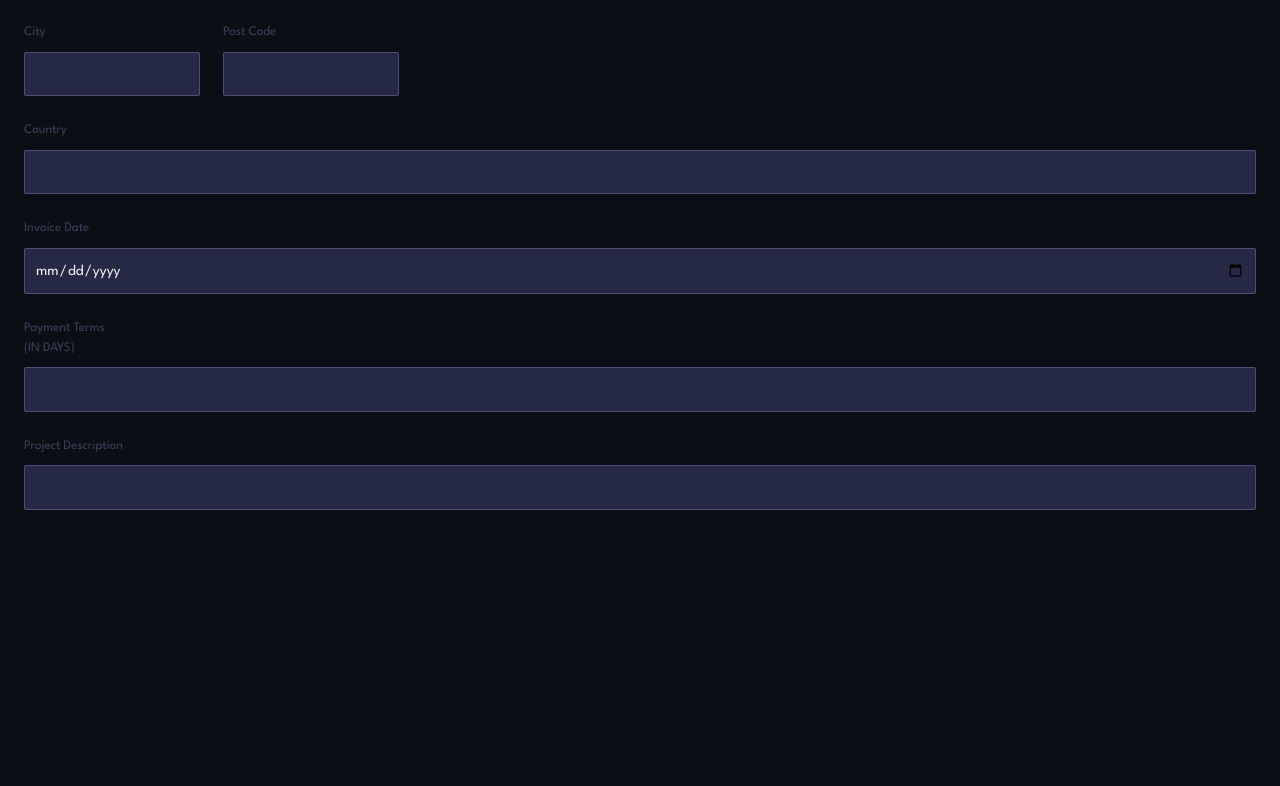
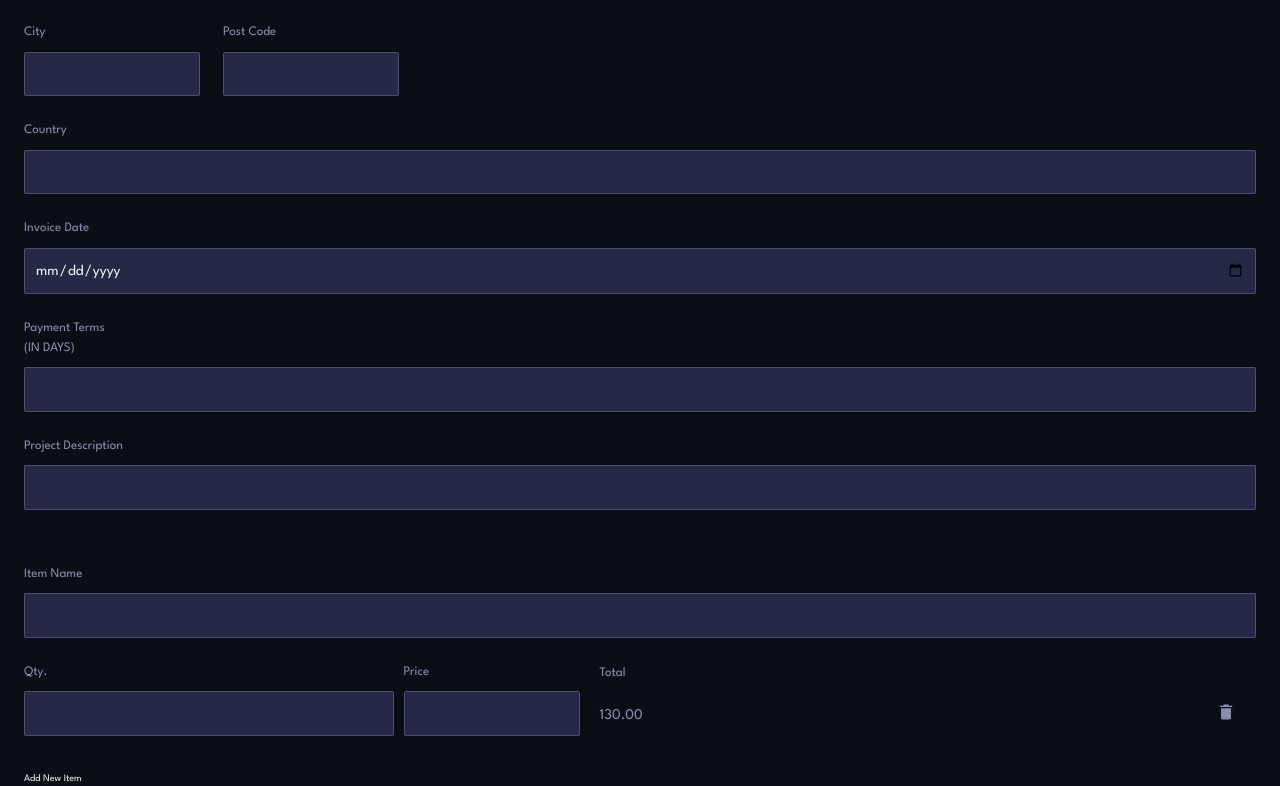
Before and after one commit to Davetech101/invoice-app, a Next.js app: page /create-invoice in a window 1280 px wide. Shown: the part 881-1667 px from the top of the page. Before the commit the page ends 1416 px from the top, so only its background shows below. Built offline with nearby package versions, Linux system fonts and the light colour scheme.

Commit message:
invoice form

```diff
--- a/components/InvoiceForm.jsx
+++ b/components/InvoiceForm.jsx
@@ -1,6 +1,7 @@
 /* eslint-disable react/no-unescaped-entities */
 import SInvoiceForm from "@/styles/styled-components/InvoiceForm";
 import { MdOutlineArrowBackIosNew } from "react-icons/md";
+import { IoMdTrash } from "react-icons/io";
 
 const InvoiceForm = () => {
   return (
@@ -85,8 +86,9 @@ const InvoiceForm = () => {
             </div>
 
             <div className="terms">
-              <label htmlFor="terms">Payment Terms
-              <p>(IN DAYS)</p>
+              <label htmlFor="terms">
+                Payment Terms
+                <p>(IN DAYS)</p>
               </label>
 
               <input type="number" max="30" min="1" id="terms" />
@@ -98,6 +100,37 @@ const InvoiceForm = () => {
               <input type="text" id="description" />
             </div>
           </div>
+
+          <div className="itemList bill">
+            <div className="itName sec">
+              <label htmlFor="itName">Item Name</label>
+
+              <input type="text" id="itName" />
+            </div>
+
+            <div className="math">
+              <div className="qty sec">
+                <label htmlFor="qty">Qty.</label>
+                <input type="text" id="qty" />
+              </div>
+
+              <div className="price sec">
+                <label htmlFor="price">Price</label>
+                <input type="number" id="price" />
+              </div>
+
+              <div className="total sec">
+                <label htmlFor="total">Total</label>
+                <div className="amt">130.00</div>
+              </div>
+
+              <div className="trash">
+                <IoMdTrash />
+              </div>
+            </div>
+          </div>
+
+          <button>Add New Item</button>
         </form>
       </div>
     </SInvoiceForm>
--- a/styles/styled-components/InvoiceForm.jsx
+++ b/styles/styled-components/InvoiceForm.jsx
@@ -38,10 +38,11 @@ const SInvoiceForm = styled.main`
   }
 
   label {
-    color: var(--tetiary-text-color);
+    color:#888EB0;
     display: block;
     font-size: 1.3rem;
     margin-bottom: 0.9rem;
+    font-family:inherit;
   }
 
   input{
@@ -66,5 +67,38 @@ const SInvoiceForm = styled.main`
   .to{
     margin-top:2rem;
   }
+
+  .itemList{
+    margin:3rem 0 1rem;
+  }
+
+  .math{
+    display:flex;
+    align-items:center;
+    gap:1rem;
+  }
+
+  .qty{
+    width:30%;
+  }
+
+  .total{
+    color:#888EB0;
+    width:50%;
+    padding:0 1rem;
+    font-size:1.5rem;
+    font-family:inherit;
+    font-weight:400;
+    height:9.5rem;
+  }
+
+  .amt{
+    margin-top:2rem;
+  }
+
+  .trash{
+    font-size:2rem;
+    color:#888EB0;
+  }
 `;
 export default SInvoiceForm;
```
